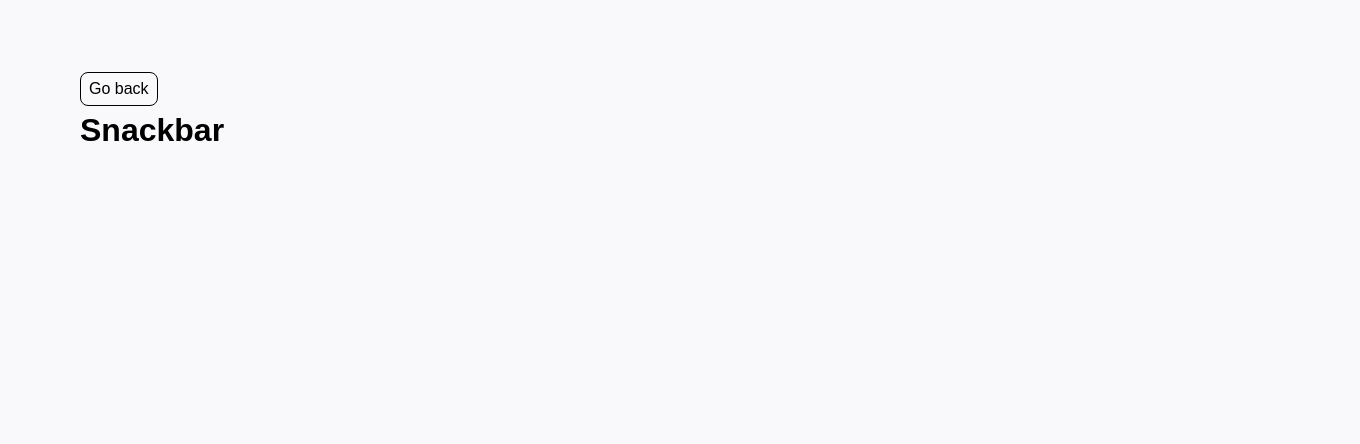
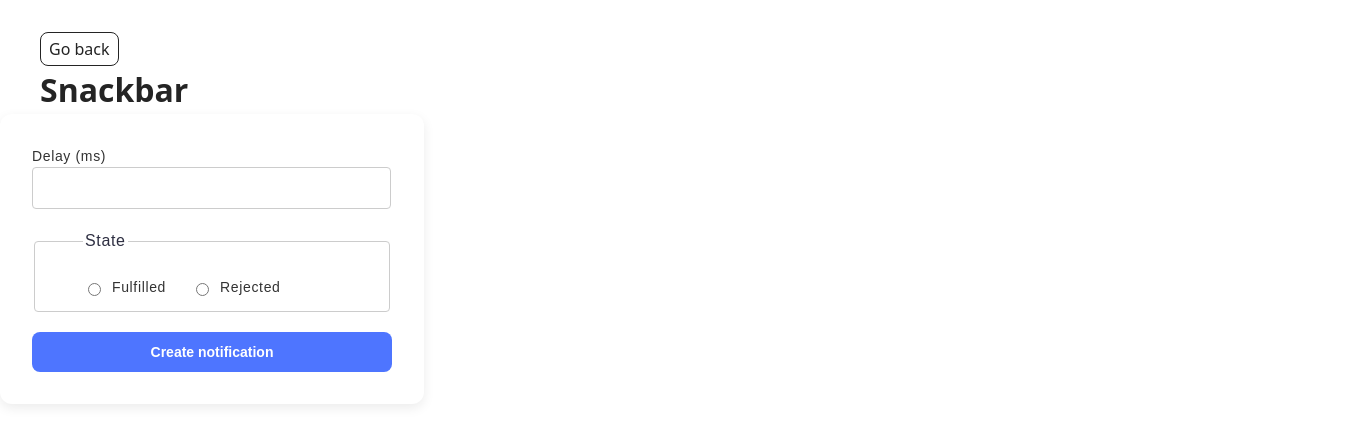
Before and after one commit to kamila1rudenko/goit-js-hw-10, a website built with Vite: page src/2-snackbar.html in a window 1280 px wide. Shown: the whole page, 1360 px wide, since content can reach past the window. Built offline with nearby package versions, Linux system fonts and the light colour scheme.

Commit message:
snsckbar

```diff
--- a/src/2-snackbar.html
+++ b/src/2-snackbar.html
@@ -8,13 +8,32 @@
     <link rel="stylesheet" href="./css/styles.css" />
   </head>
   <body>
-
-
     <main>
       <div class="container">
         <a class="back-link" href="./index.html">Go back</a>
         <h1 class="main-title">Snackbar</h1>
       </div>
+      <form class="form">
+        <label>
+          Delay (ms)
+          <input type="number" name="delay" required />
+        </label>
+
+        <fieldset>
+          <legend>State</legend>
+          <label>
+            <input type="radio" name="state" value="fulfilled" required />
+            Fulfilled
+          </label>
+          <label>
+            <input type="radio" name="state" value="rejected" required />
+            Rejected
+          </label>
+        </fieldset>
+
+        <button type="submit">Create notification</button>
+      </form>
+
     </main>
   <script type="module" src="./js/2-snackbar.js"></script>
   </body>
--- a/src/css/snackbar.css
+++ b/src/css/snackbar.css
@@ -0,0 +1,96 @@
+.form {
+    background-color: #ffffff;
+    padding: 32px;
+    border-radius: 12px;
+    box-shadow: 0 4px 12px rgba(0, 0, 0, 0.08);
+    width: 360px;
+    display: flex;
+    flex-direction: column;
+    gap: 20px;
+    font-family: "Montserrat", sans-serif;
+    font-weight: 400;
+    font-size: 16px;
+    line-height: 1.5;
+    letter-spacing: 0.04em;
+    color: #2e2f42;
+}
+
+/* Input text */
+input[type="number"] {
+    width: 325px;
+    font-family: "Montserrat", sans-serif;
+        font-weight: 400;
+        font-size: 16px;
+        line-height: 1.5;
+        letter-spacing: 0.04em;
+        color: #2e2f42;
+    padding: 8px 16px;
+    border: 1px solid #ccc;
+    border-radius: 4px;
+    transition: border-color 0.2s ease, box-shadow 0.2s ease;
+}
+
+input[type="number"]:hover {
+    border: 1px solid #000;
+        border-radius: 4px;
+}
+
+input[type="number"]:focus {
+border: 1px solid #4e75ff;
+    border-radius: 4px;
+}
+
+/* Radio buttons */
+fieldset {
+    border: 1px solid #ccc;
+    padding-top: 24px;
+    padding-bottom: 8px;
+    padding-left: 48px;
+    border-radius: 4px;
+        stroke-width: 1px;
+        stroke: #808080;
+}
+
+fieldset:hover {
+border: 1px solid #000;
+    border-radius: 4px;
+}
+
+legend {
+    font-family: "Montserrat", sans-serif;
+        font-weight: 400;
+        font-size: 16px;
+        line-height: 1.5;
+        letter-spacing: 0.04em;
+        color: #2e2f42;
+}
+
+label {
+    font-size: 14px;
+    color: #333;
+}
+
+fieldset label {
+    display: inline-flex;
+    align-items: center;
+    gap: 8px;
+    margin-right: 20px;
+    font-weight: 500;
+}
+
+/* Submit button */
+button[type="submit"] {
+    background: #4e75ff;
+    color: white;
+    font-weight: 600;
+    border: none;
+    padding: 12px;
+    border-radius: 8px;
+    font-size: 14px;
+    cursor: pointer;
+    transition: background-color 0.3s ease, transform 0.1s ease;
+}
+
+button[type="submit"]:hover {
+background: #6c8cff;
+}
--- a/src/css/timer.css
+++ b/src/css/timer.css
@@ -11,12 +11,7 @@
     --text-disabled: #a6aab4;
 }
 
-body {
-    font-family: sans-serif;
-    padding: 40px;
-    background-color: #f9f9fb;
-    color: #000;
-}
+
 
 .timer-container {
 display: flex;
--- a/src/js/2-snackbar.js
+++ b/src/js/2-snackbar.js
@@ -0,0 +1,41 @@
+import iziToast from "izitoast";
+import "izitoast/dist/css/iziToast.min.css";
+
+const form = document.querySelector('.form');
+
+form.addEventListener('submit', event => {
+  event.preventDefault();
+
+  const delay = Number(form.elements.delay.value);
+  const state = form.elements.state.value;
+
+  createPromise(delay, state)
+    .then(message => {
+      iziToast.success({
+        title: '✅',
+        message,
+        position: 'topRight',
+        timeout: 3000,
+      });
+    })
+    .catch(error => {
+      iziToast.error({
+        title: '❌',
+        message: error,
+        position: 'topRight',
+        timeout: 3000,
+      });
+    });
+});
+
+function createPromise(delay, state) {
+  return new Promise((resolve, reject) => {
+    setTimeout(() => {
+      if (state === 'fulfilled') {
+        resolve(`Fulfilled promise in ${delay}ms`);
+      } else {
+        reject(`Rejected promise in ${delay}ms`);
+      }
+    }, delay);
+  });
+}
```
